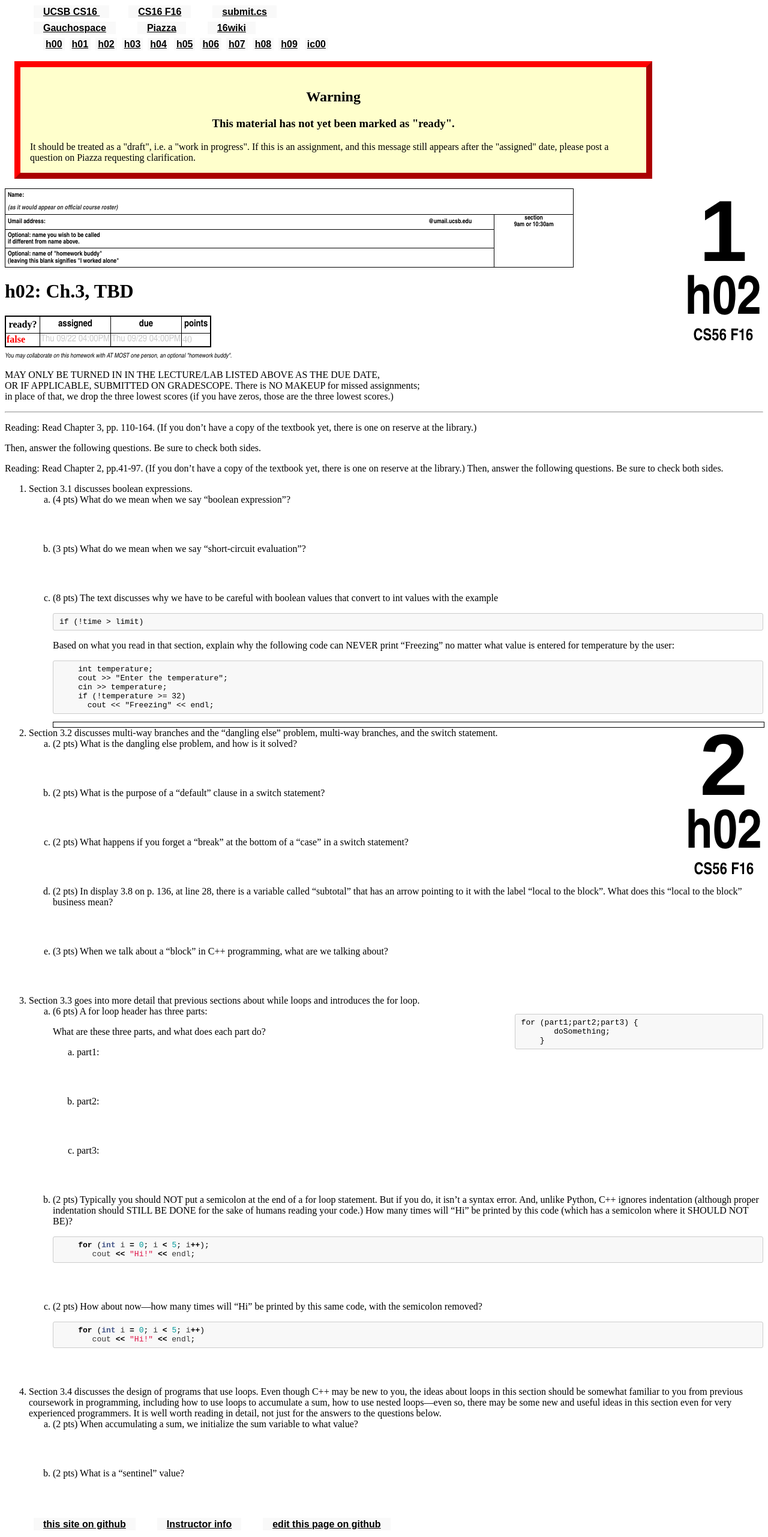
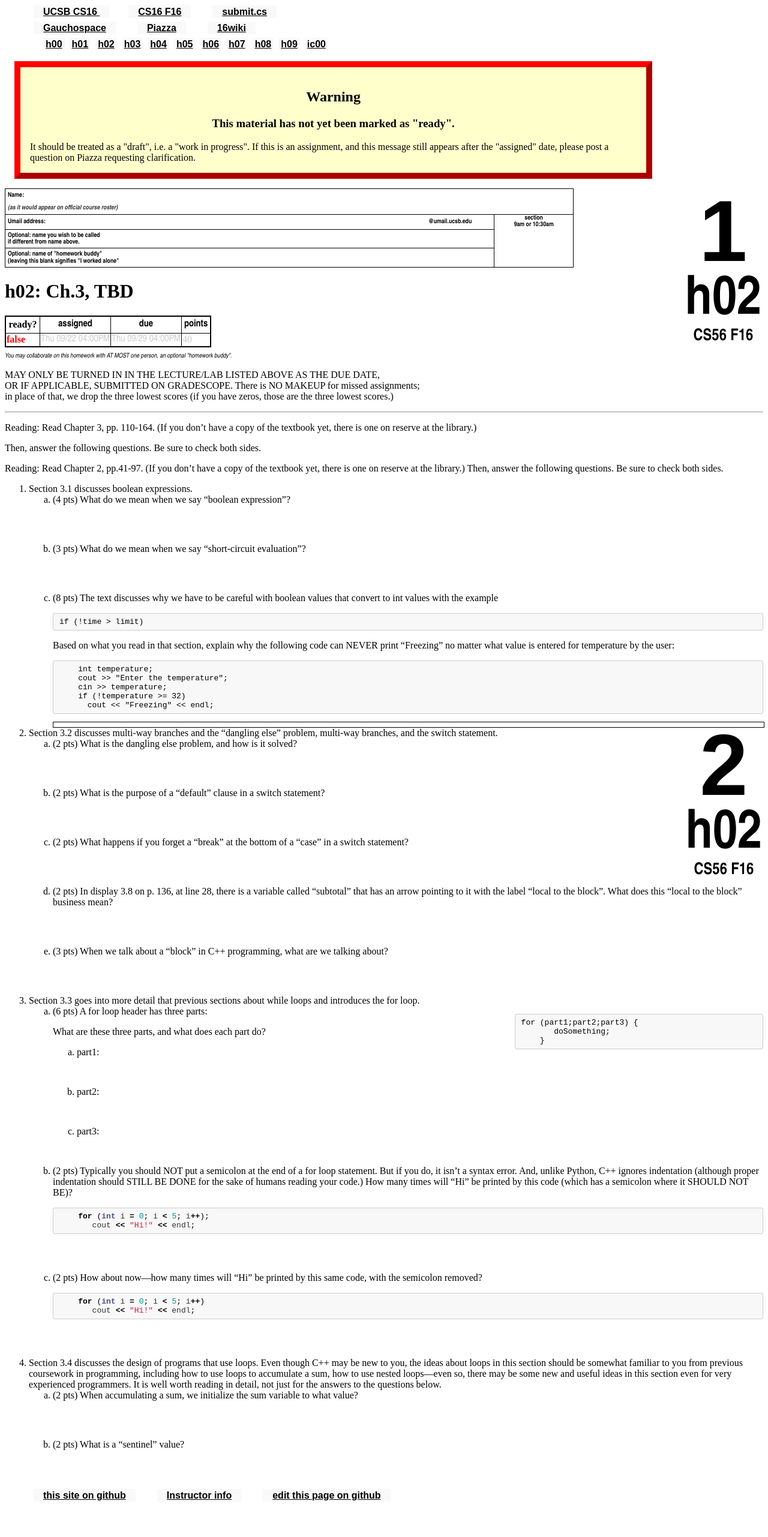
Before and after one commit to ucsb-cs16-s16/https-ucsb-cs16-s17.github.io, a Jekyll site: the page built from _hwk/h02.md, in a window 1280 px wide. Shown: the whole page at 60% size. Built offline with Jekyll 4.4.1, drawn with Linux system fonts in a browser that asks for light colours; after the commit the page ends 2514 px from its top, so only the background shows below that.

Commit message:
Update h02.md

```diff
--- a/_hwk/h02.md
+++ b/_hwk/h02.md
@@ -73,11 +73,11 @@ sides.
         What are these three parts, and what does each part do?
 
         *   part1:
-            <div style="margin-bottom:4em"></div>
+            <div style="margin-bottom:3em"></div>
         *   part2:
-            <div style="margin-bottom:4em"></div>
+            <div style="margin-bottom:3em"></div>
         *   part3:
-            <div style="margin-bottom:4em"></div>
+            <div style="margin-bottom:3em"></div>
 
     2.  (2 pts) Typically you should NOT put a semicolon at the end of a
         for loop statement. But if you do, it isn't a syntax error. And,
```
